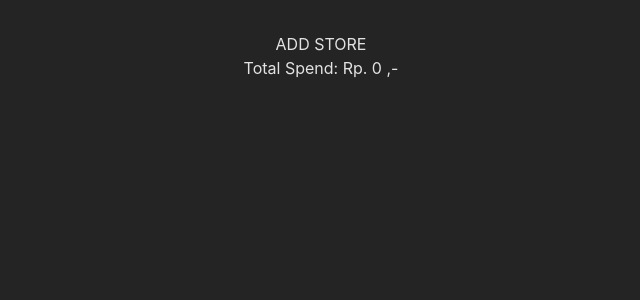
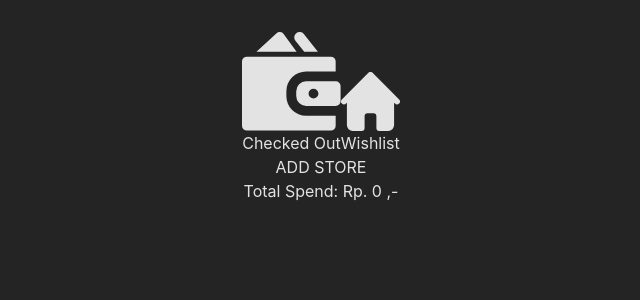
Before and after one commit to vincentiusar/comifuro-list, a React (Vite) app: page / in a window 1280 px wide. Shown: the top 300 px of the page, without its empty margins (319-959 px from the left). Built offline with nearby package versions, Linux system fonts and the light colour scheme.

Commit message:
add tabbed page for wishlist

```diff
--- a/src/pages/Home.jsx
+++ b/src/pages/Home.jsx
@@ -6,12 +6,18 @@ import ItemCard from '../components/ItemCard';
 function Home() {
     const barang = useSelector(state => state.barang.barang.items);
 
+    const [currentPage, setCurrentPage] = useState(1);
     const [showModal, setShowModal] = useState(false);
+    const [showWishlistModal, setShowWishlistModal] = useState(false);
     const [data, setData] = useState([]);
     const [total, setTotal] = useState(0);
 
     const handleModal = () => {
         setShowModal(!showModal);
+    }
+
+    const handleWishlistModal = () => {
+        setShowWishlistModal(!showWishlistModal);
     }
 
     useEffect(() => {
@@ -35,6 +41,25 @@ function Home() {
 
     return (
         <div>
+            <div className="fixed bottom-0 left-0 z-50 w-full h-16 bg-white border-t border-gray-200 dark:bg-gray-700 dark:border-gray-600">
+                <div className="grid h-full max-w-lg grid-cols-2 mx-auto font-medium">
+                    <button onClick={() => setCurrentPage(1)} type="button" className={`inline-flex flex-col items-center justify-center px-5 ${currentPage === 1 ? 'bg-gray-50' : ''} ${currentPage === 1 ? "dark:bg-gray-800" : ""} group`}>
+                        <svg className="w-5 h-5 mb-2 text-gray-500 dark:text-gray-400 group-hover:text-blue-600 dark:group-hover:text-blue-500" aria-hidden="true" xmlns="http://www.w3.org/2000/svg" fill="currentColor" viewBox="0 0 20 20">
+                            <path d="M11.074 4 8.442.408A.95.95 0 0 0 7.014.254L2.926 4h8.148ZM9 13v-1a4 4 0 0 1 4-4h6V6a1 1 0 0 0-1-1H1a1 1 0 0 0-1 1v13a1 1 0 0 0 1 1h17a1 1 0 0 0 1-1v-2h-6a4 4 0 0 1-4-4Z" />
+                            <path d="M19 10h-6a2 2 0 0 0-2 2v1a2 2 0 0 0 2 2h6a1 1 0 0 0 1-1v-3a1 1 0 0 0-1-1Zm-4.5 3.5a1 1 0 1 1 0-2 1 1 0 0 1 0 2ZM12.62 4h2.78L12.539.41a1.086 1.086 0 1 0-1.7 1.352L12.62 4Z" />
+                        </svg>
+                        <span className="text-sm text-gray-500 dark:text-gray-400 group-hover:text-blue-600 dark:group-hover:text-blue-500">Checked Out</span>
+                    </button>
+                    <button onClick={() => setCurrentPage(2)} type="button" className={`inline-flex flex-col items-center justify-center px-5 ${currentPage === 2 ? 'bg-gray-50' : ''} ${currentPage === 2 ? "dark:bg-gray-800" : ""} group`}>
+                        <svg className="w-5 h-5 mb-2 text-gray-500 dark:text-gray-400 group-hover:text-blue-600 dark:group-hover:text-blue-500" aria-hidden="true" xmlns="http://www.w3.org/2000/svg" fill="currentColor" viewBox="0 0 20 20">
+                            <path d="m19.707 9.293-2-2-7-7a1 1 0 0 0-1.414 0l-7 7-2 2a1 1 0 0 0 1.414 1.414L2 10.414V18a2 2 0 0 0 2 2h3a1 1 0 0 0 1-1v-4a1 1 0 0 1 1-1h2a1 1 0 0 1 1 1v4a1 1 0 0 0 1 1h3a2 2 0 0 0 2-2v-7.586l.293.293a1 1 0 0 0 1.414-1.414Z" />
+                        </svg>
+                        <span className="text-sm text-gray-500 dark:text-gray-400 group:text-blue-600 dark:group-hover:text-blue-500">Wishlist</span>
+                    </button>
+                </div>
+            </div>
+            {currentPage === 1 ? (
+                <>
                     <div className='flex flex-col items-center'>
                         <div className='flex items-center'>
                             <button type="button" onClick={handleModal} className="text-white bg-blue-700 hover:bg-blue-800 focus:ring-4 focus:ring-blue-300 font-medium rounded-lg text-sm px-5 py-2.5 me-2 mb-2 dark:bg-blue-600 dark:hover:bg-blue-700 focus:outline-none dark:focus:ring-blue-800">
@@ -49,6 +74,23 @@ function Home() {
                         )) : ''}
                     </div>
                     {showModal ? (<ItemModal setHidden={setShowModal} />) : ""}
+                </>
+            ) : (
+                <>
+                    <div className='flex flex-col items-center'>
+                        <div className='flex items-center'>
+                            <button type="button" onClick={handleWishlistModal} className="text-white bg-blue-700 hover:bg-blue-800 focus:ring-4 focus:ring-blue-300 font-medium rounded-lg text-sm px-5 py-2.5 me-2 mb-2 dark:bg-blue-600 dark:hover:bg-blue-700 focus:outline-none dark:focus:ring-blue-800">
+                                ADD Wishlist
+                            </button>
+                        </div>
+                        <p>Search</p>
+                    </div>
+                    <div className='flex flex-col items-center w-full gap-9'>
+
+                    </div>
+                    {showWishlistModal ? 'sementara' : ''}
+                </>
+            )}
         </div>
     )
 }
```
Lines whose indentation alone changed are shown as unchanged.
